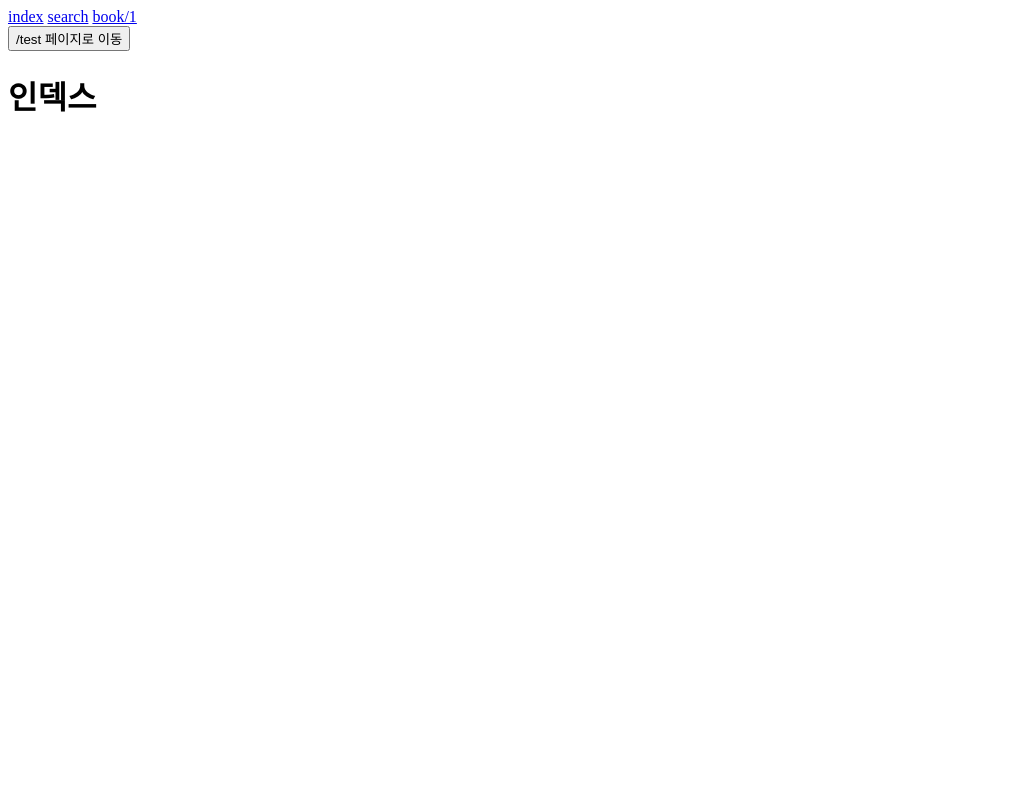
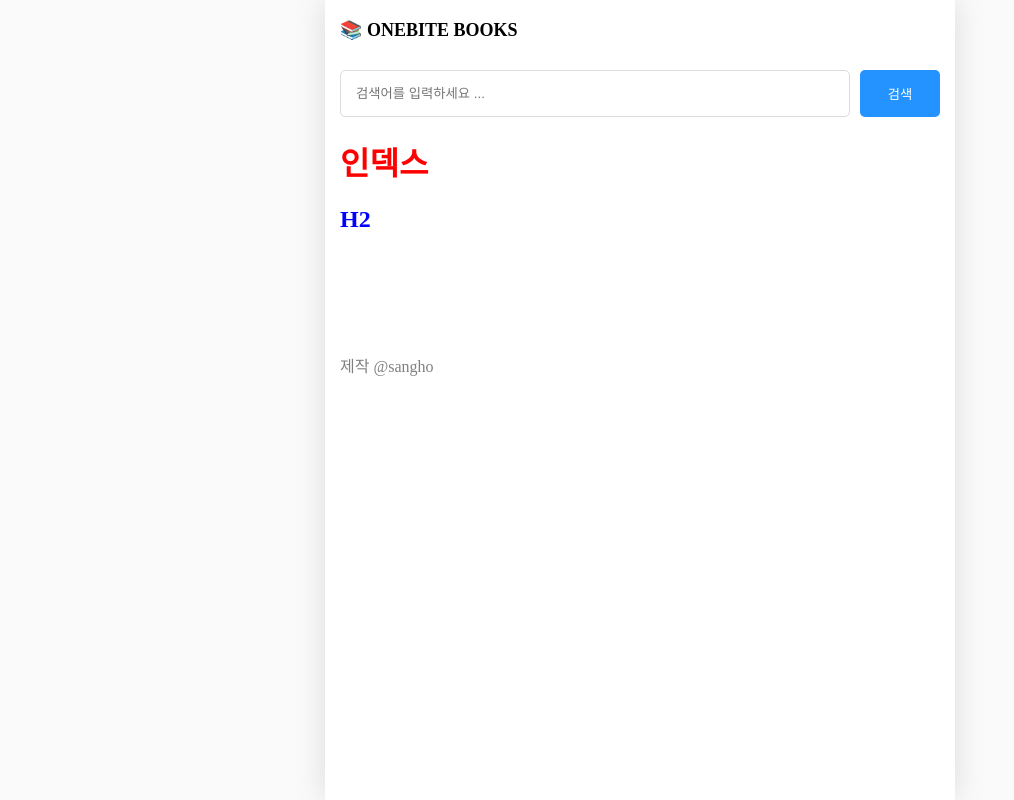
Before and after one commit to Sang-Ho-Jeon/nextjs-prac, a Next.js app: page / in a window 1280 px wide. Shown: the whole page, without its empty margins (0-1014 px from the left). Built offline with nearby package versions, Linux system fonts and the light colour scheme.

Commit message:
Pracice global and page-specific layouts

```diff
--- /dev/null
+++ b/src/components/global-layout.module.css
@@ -0,0 +1,31 @@
+.container {
+  background-color: white;
+  max-width: 600px;
+  min-height: 100vh;
+  margin: 0 auto;
+
+  box-shadow: rgba(100, 100, 100, 0.2) 0px 0px 29px 0px;
+  padding: 0px 15px;
+}
+
+.header {
+  height: 60px;
+
+  font-weight: bold;
+  font-size:18px;
+  line-height: 60px;
+}
+
+.header > a {
+  color:black;
+  text-decoration: none;
+}
+
+.main {
+  padding-top: 10px;
+}
+
+.footer {
+  padding: 100px 0px;
+  color: gray;
+}
--- /dev/null
+++ b/src/components/global-layout.tsx
@@ -0,0 +1,17 @@
+import { ReactNode } from "react"
+import Link from "next/link";
+import style from "./global-layout.module.css"
+
+export default function GlobalLayout({ children }:{
+  children: ReactNode
+}) {
+  return (
+    <div className={style.container}>
+      <header className={style.header}>
+        <Link href={'/'}>📚 ONEBITE BOOKS</Link>
+      </header>
+      <main className={style.main}>{children}</main>
+      <footer className={style.footer}>제작 @sangho</footer>
+    </div>
+  );
+}
--- /dev/null
+++ b/src/components/searchable-layout.module.css
@@ -0,0 +1,21 @@
+.searchbar_container {
+  display: flex;
+  gap: 10px;
+  margin-bottom: 20px;
+}
+
+.searchbar_container > input {
+  flex: 1;
+  padding: 15px;
+  border-radius: 5px;
+  border: 1px solid rgb(220, 220, 220)
+}
+
+.searchbar_container > button {
+  width: 80px;
+  border-radius: 5px;
+  border:none;
+  background-color: rgb(37, 147, 255);
+  color: white;
+  cursor: pointer;
+}
--- /dev/null
+++ b/src/components/searchable-layout.tsx
@@ -0,0 +1,47 @@
+import { useRouter } from "next/router";
+import { ReactNode, useEffect, useState } from "react";
+import style from "./searchable-layout.module.css";
+
+export default function SearchableLayout({children}: {
+  children: ReactNode;
+}) {
+
+  const router = useRouter();
+  const [search, setSearch] = useState("");
+
+  const q = router.query.q as string;
+
+  useEffect(() => {
+    setSearch(q || "")
+  }, [q])
+
+  // 사용자가 input 태그에 이력하는 값을 실시간으로 search state에 보관
+  // React.ChangeEvent<HTMLInputElement>의 의미: React에서 발생한 ChangeEvent객체 타입인데 HTMLInputElement태그에서 발생한 이벤트 타입이다.
+  const onChangeSearch = (e: React.ChangeEvent<HTMLInputElement>) => {
+    setSearch(e.target.value)
+  }
+
+  // 입력된 값이 없으면 또는 현재 쿼리와 검색어가 같으면 리턴
+  // 현재 입력한 검색어와 함께 search 페이지로 이동
+  const onSubmit = () => {
+    if(!search || q === search) return;
+    router.push(`/search?q=${search}`)
+  }
+
+  // 엔터키 검색기능
+  const onKeyDown = (e: React.KeyboardEvent<HTMLInputElement>) => {
+    if(e.key === 'Enter') {
+      onSubmit();
+    }
+  };
+
+  return (
+    <div>
+      <div className={style.searchbar_container}>
+        <input value={search} onKeyDown={onKeyDown} onChange={onChangeSearch} placeholder="검색어를 입력하세요 ..."/>
+        <button onClick={onSubmit}>검색</button>
+      </div>
+      {children}
+    </div>
+  )
+}
--- a/src/pages/_app.tsx
+++ b/src/pages/_app.tsx
@@ -1,33 +1,21 @@
+import GlobalLayout from "@/components/global-layout";
+import SearchableLayout from "@/components/searchable-layout";
 import "@/styles/globals.css";
+import { NextPage } from "next";
 import type { AppProps } from "next/app";
-import Link from "next/link";
-import { useRouter } from "next/router";
-import { useEffect } from "react";
+import { ReactNode } from "react";
 
-export default function App({ Component, pageProps }: AppProps) {
-  const router = useRouter();
+type NextPageWithLayout = NextPage & {
+  getLayout?: (page: ReactNode)=> ReactNode
+}
 
-  const onClickButton = () => {
-    router.push("/test");
-  };
+export default function App({ Component, pageProps }: AppProps & {Component: NextPageWithLayout}) {
 
-  useEffect(() => {
-    router.prefetch('/test')
-  }, [])
+  const getLayout = Component.getLayout ?? ((page: ReactNode) => page);
 
   return (
-    <>
-      <header>
-        <Link href={"/"}>index</Link>
-        &nbsp;
-        <Link href={"/search"} prefetch={false}>search</Link>
-        &nbsp;
-        <Link href={"/book/1"}>book/1</Link>
-        <div>
-          <button onClick={onClickButton}>/test 페이지로 이동</button>
-        </div>
-      </header>
-      <Component {...pageProps} />
-    </>
-  )
+    <GlobalLayout>
+      {getLayout(<Component {...pageProps} />)}
+    </GlobalLayout>
+  );
 }
--- /dev/null
+++ b/src/pages/index.module.css
@@ -0,0 +1,7 @@
+.h1 {
+  color: red
+}
+
+.h2 {
+  color: blue
+}
--- a/src/pages/index.tsx
+++ b/src/pages/index.tsx
@@ -1,5 +1,17 @@
+// CSS Module
+import SearchableLayout from "@/components/searchable-layout";
+import style from "./index.module.css";
+import { ReactNode } from "react";
+
 export default function Home() {
   return (
-    <h1>인덱스</h1>
+    <>
+      <h1 className={style.h1}>인덱스</h1>
+      <h2 className={style.h2}>H2</h2>
+    </>
   );
 }
+
+Home.getLayout = (page: ReactNode) => {
+  return <SearchableLayout>{page}</SearchableLayout>
+}
--- a/src/pages/search/index.tsx
+++ b/src/pages/search/index.tsx
@@ -1,4 +1,6 @@
+import SearchableLayout from "@/components/searchable-layout";
 import { useRouter } from "next/router"
+import { ReactNode } from "react";
 
 export default function Page () {
 
@@ -8,3 +10,7 @@
 
   return <h1>Search {q}</h1>
 }
+
+Page.getLayout = (page: ReactNode) => {
+  return <SearchableLayout>{page}</SearchableLayout>
+}
--- a/src/pages/test.tsx
+++ /dev/null
@@ -1,3 +0,0 @@
-export default function Page() {
-  return <h1>Test</h1>
-}
--- a/src/styles/globals.css
+++ b/src/styles/globals.css
@@ -0,0 +1,5 @@
+html, body {
+  margin: 0px;
+  padding: 0px;
+  background-color: rgb(250, 250, 250);
+}
```
